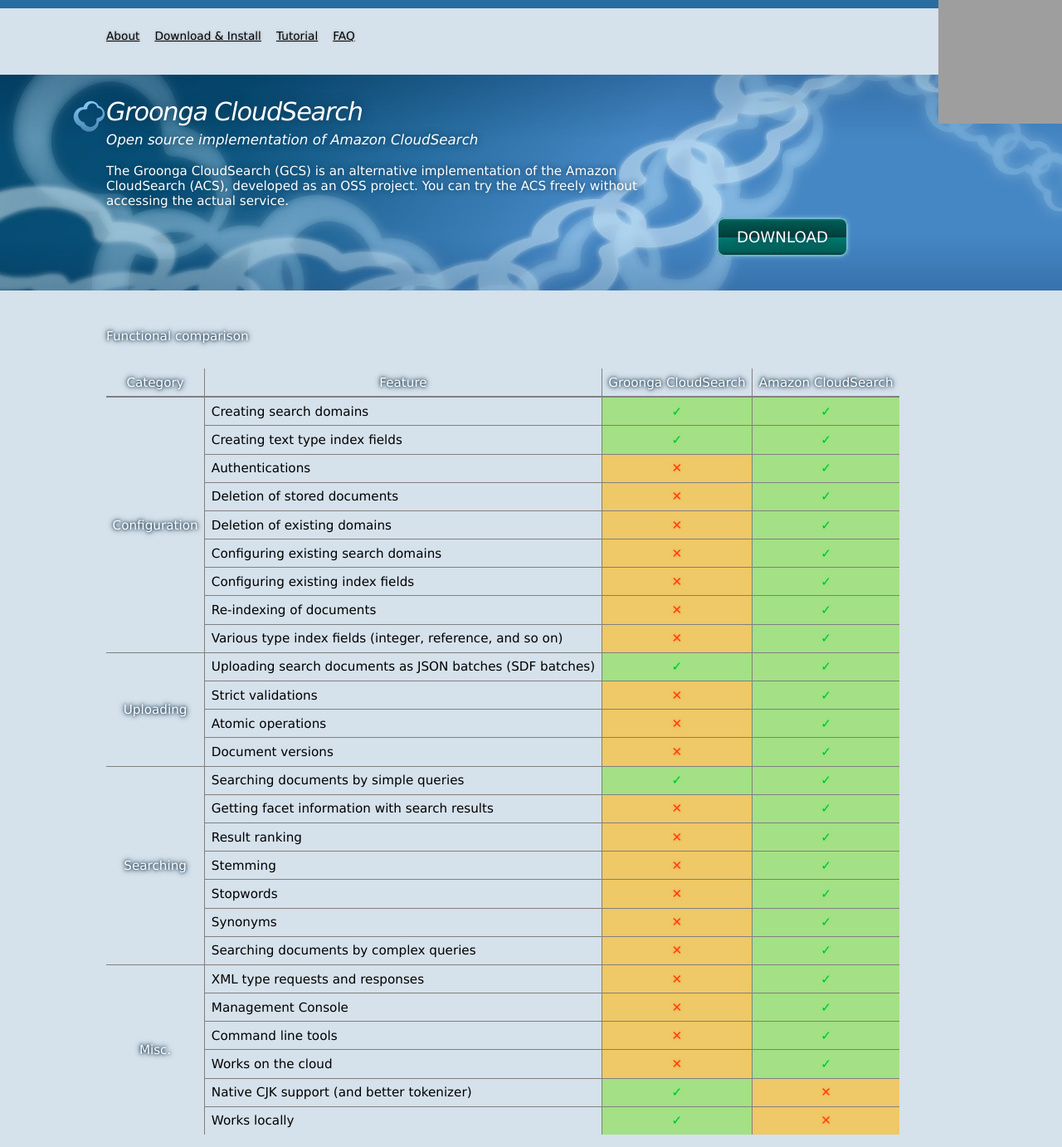
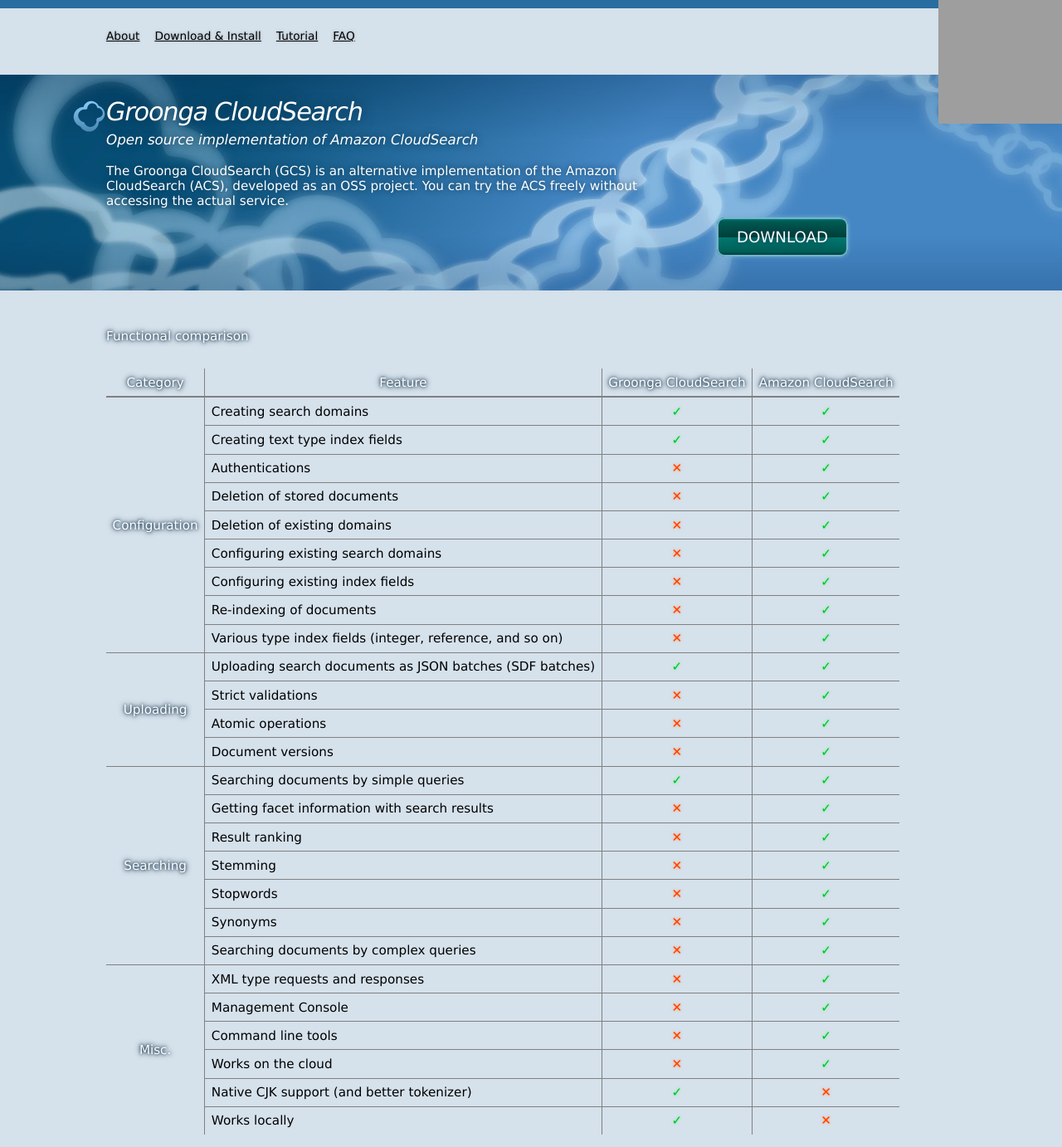
Before and after one commit to groonga/gcs.groonga.org, a Jekyll site: the page built from index.md, in a window 1280 px wide. Shown: the whole page at 83% size. Built offline with Jekyll 4.4.1, drawn with Linux system fonts in a browser that asks for light colours; grey boxes are pictures that could not be loaded.

Commit message:
No background color for functional comparison table

```diff
--- a/stylesheets/screen/base.css
+++ b/stylesheets/screen/base.css
@@ -107,13 +107,11 @@
 
 
 .functional-ok {
-  background: #A4E085;
   color: #00BF2B;
   text-shadow: #5AFF79 0 0 0.2em;
 }
 
 .functional-ng {
-  background: #EFC867;
   color: #FF4000;
   text-shadow: #FF9750 0 0 0.2em;
 }
```
